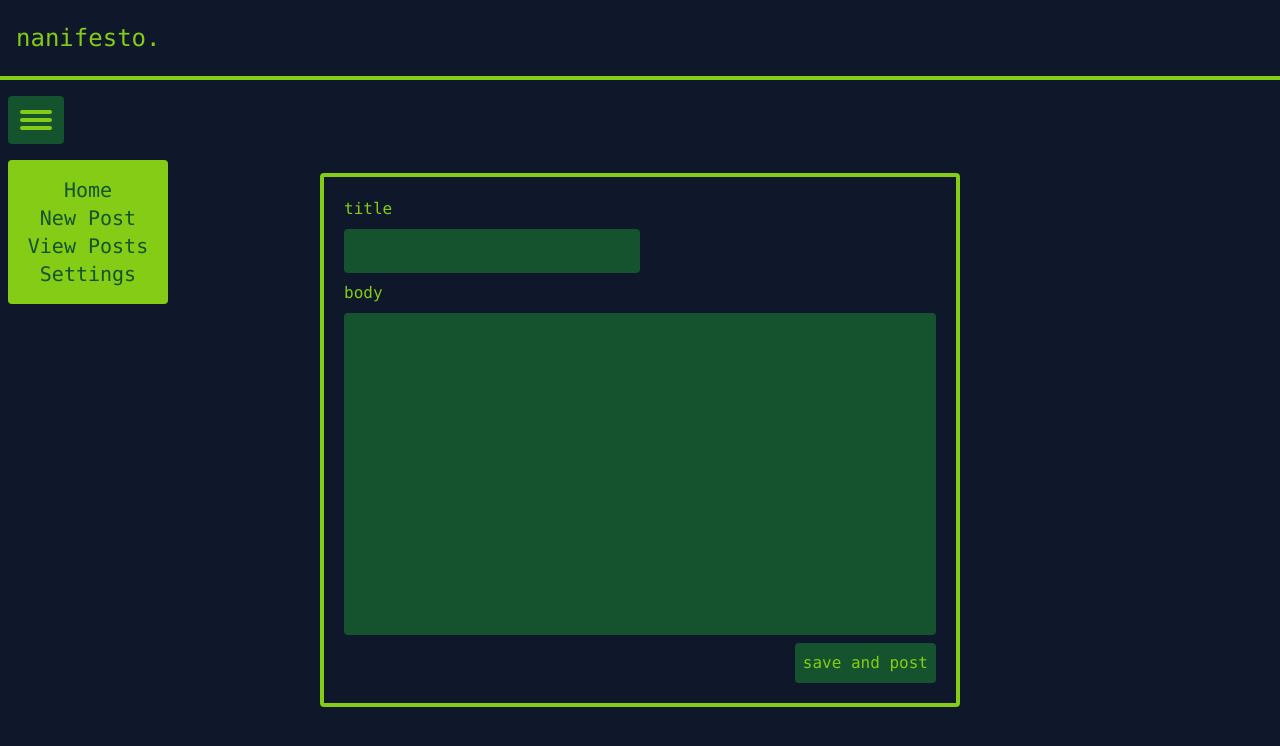
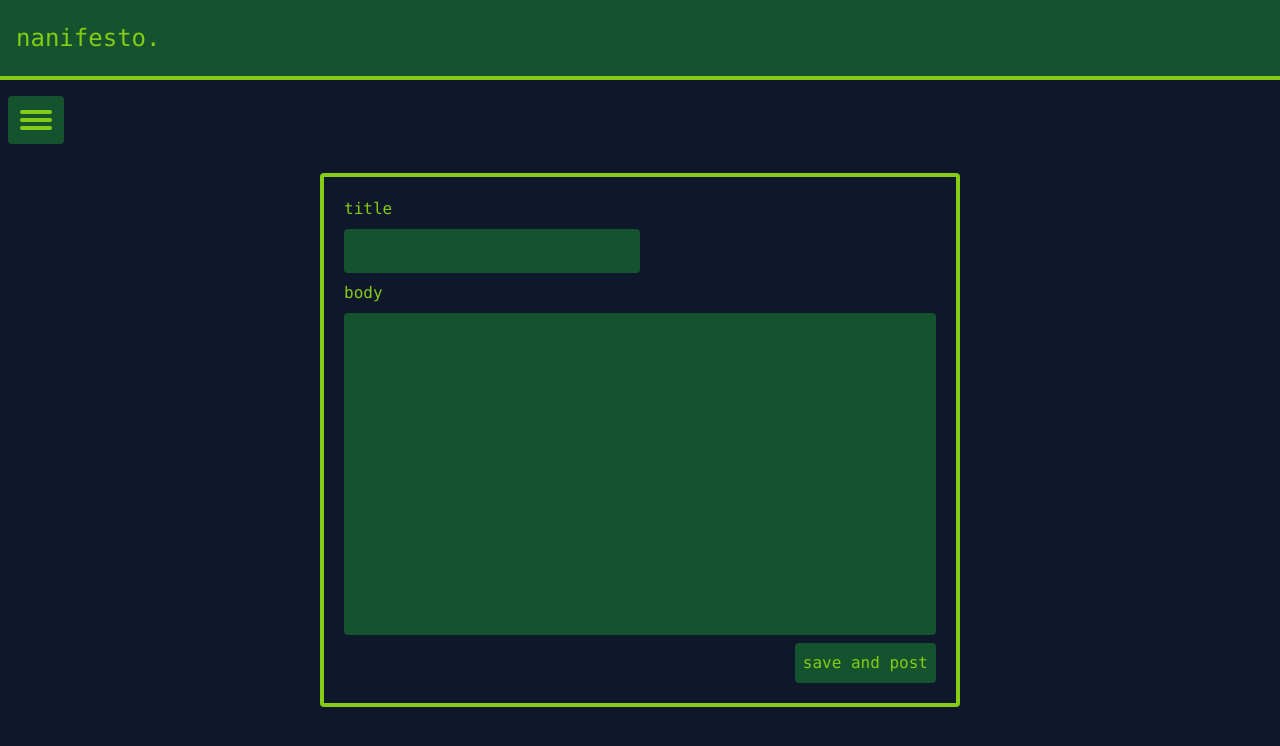
Before and after one commit to yaritorres/nanifesto, a Next.js app: page /new-post in a window 1280 px wide. Shown: the top 746 px of the page. Built offline with nearby package versions, Linux system fonts and the light colour scheme.

Commit message:
changed minor styles for different things, trying to figure out a different aesthetic while keeping the same colors. might have to change to new palette

```diff
--- a/src/app/components/hamburgerMenu.tsx
+++ b/src/app/components/hamburgerMenu.tsx
@@ -41,15 +41,15 @@ export default function HamburgerMenu() {
       <ul
         className={
           `fixed top-16 sm:top-40 left-2 bg-lime-500 p-4 h-fit-content w-40 rounded flex flex-col justify-center items-center z-40
-          transition-all duration-300 ${ hamOpen ? 'left-2' : '-left-2/4 opacity-none'}`
+          transition-all duration-300 ${ hamOpen ? 'left-2' : 'delay-300 opacity-0'}`
         }
       >
         <Link
           onClick={handleHam}
           href='/'
           className={
-            `text-xl block font-mono text-green-900 transition hover:text-green-700
-            transition-all ${ hamOpen ? 'opacity-100 delay-100' : 'opacity-none' }`
+            `relative text-xl block font-mono text-green-900 transition hover:text-green-700
+            transition-all delay-50 ${ hamOpen ? 'left-0 opacity-100' : '-left-24 opacity-0' }`
           }
         >
           Home
@@ -58,8 +58,8 @@ export default function HamburgerMenu() {
           onClick={handleHam}
           href='/new-post'
           className={`
-            text-xl block font-mono text-green-900 transition hover:text-green-700
-            transition-all ${ hamOpen ? 'opacity-100 delay-100' : 'opacity-none' }`
+            relative text-xl block font-mono text-green-900 transition hover:text-green-700
+            transition-all delay-100 ${ hamOpen ? 'left-0 opacity-100' : '-left-24 opacity-0' }`
           }
         >
           New Post
@@ -68,8 +68,8 @@ export default function HamburgerMenu() {
           onClick={handleHam}
           href='/view-posts'
           className={`
-            text-xl block font-mono text-green-900 transition hover:text-green-700
-            transition-all ${ hamOpen ? 'opacity-100 delay-100' : 'opacity-none' }`
+            relative text-xl block font-mono text-green-900 transition hover:text-green-700
+            transition-all delay-200 ${ hamOpen ? 'left-0 opacity-100' : '-left-24 opacity-0' }`
           }
         >
           View Posts
@@ -78,8 +78,8 @@ export default function HamburgerMenu() {
           onClick={handleHam}
           href='/settings'
           className={`
-            text-xl block font-mono text-green-900 transition hover:text-green-700
-            transition-all ${ hamOpen ? 'opacity-100 delay-100' : 'opacity-none' }`
+            relative text-xl block font-mono text-green-900 transition hover:text-green-700
+            transition-all delay-300 ${ hamOpen ? 'left-0 opacity-100' : '-left-24 opacity-0' }`
           }
         >
           Settings
--- a/src/app/components/header.tsx
+++ b/src/app/components/header.tsx
@@ -1,6 +1,6 @@
 export default function Header() {
   return (
-    <div className={`fixed top-0 w-screen h-20 border-lime-500 border-solid border-b-4 font-mono text-2xl text-lime-500 p-4 items-center hidden sm:flex`}>
+    <div className={`fixed top-0 w-screen h-20 dark:bg-green-900 border-lime-500 border-solid border-b-4 font-mono text-2xl text-lime-500 p-4 items-center hidden sm:flex`}>
       nanifesto.
     </div>
   )
--- a/src/app/new-post/page.tsx
+++ b/src/app/new-post/page.tsx
@@ -14,8 +14,8 @@ export default function Blog() {
   }
 
   const handleSubmit = () => {
-    let title = `${document.getElementById('title').value}`;
-    let body = `${document.getElementById('body').value}`;
+    let title = `${document.getElementById('title')?.value}`;
+    let body = `${document.getElementById('body')?.value}`;
 
     if (title && body) {
       setTitleExists(true);
--- a/tailwind.config.ts
+++ b/tailwind.config.ts
@@ -45,7 +45,7 @@ const config: Config = {
         ping: 'ping 1s cubic-bezier(0, 0, 0.2, 1)',
         fadeOut: 'fadeOut 1.5s linear forwards',
         fadeIn: 'fadeIn 3s linear forwards',
-        fastFadeIn: 'fastFadeIn 0.2s linear forwards',
+        fastFadeIn: 'fastFadeIn 0.5s linear forwards',
       }
     },
   },
```
